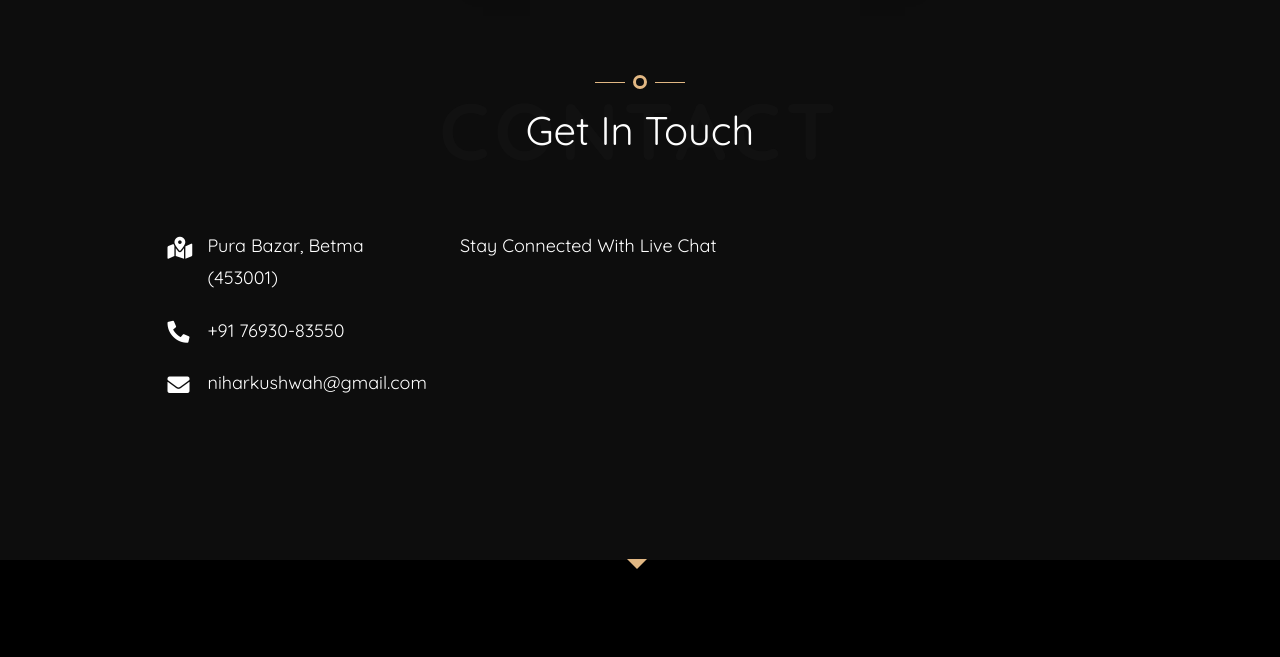
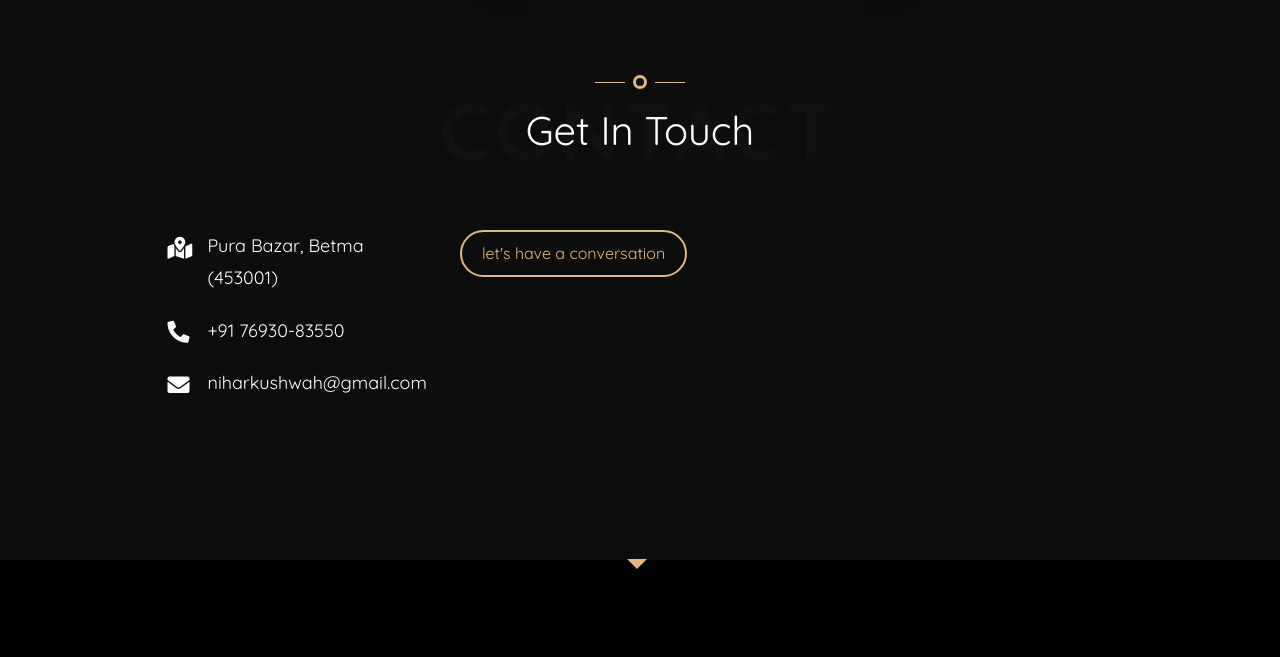
Before and after one commit to niharkushwah/niharkushwah.github.io, a plain HTML site: page about.html in a window 1280 px wide. Shown: the part 1740-2397 px from the top of the page. Drawn offline with Linux system fonts and the light colour scheme.

Commit message:
talk to added

```diff
--- a/about.html
+++ b/about.html
@@ -234,7 +234,8 @@
             <div class="row">
                <div class="col-md-6">
                   <div class="form-group">
-                     <p>Stay Connected With Live Chat</p>
+                     <a class="btn ajax mt-4" href="javascript:void(Tawk_API.toggle())"> let's have a conversation </a>
+
                   </div>
                </div>
             </div>
```
Also changed, not shown: contact.html (+2 -1 lines), index.html (+1 -1 lines).
